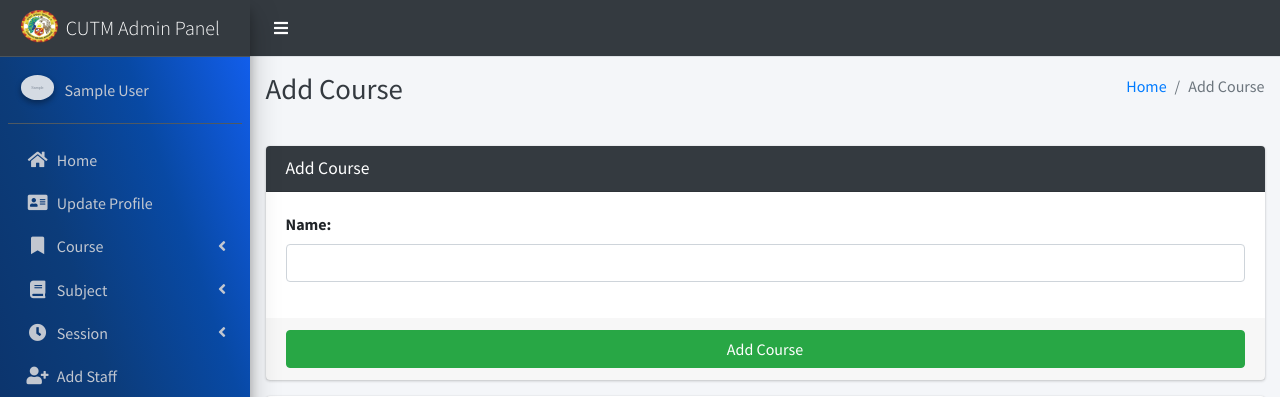
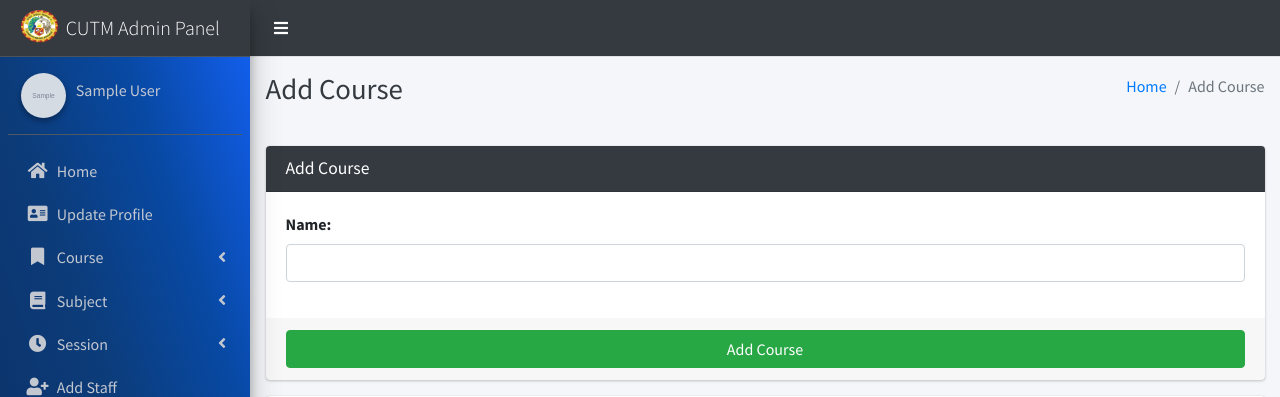
Before and after one commit to KiranKumarMalik/College-ERP, a Django app: page /course/add in a window 1280 px wide. Shown: the top 397 px of the page. Run offline with Django 3.2, Linux system fonts and the light colour scheme; a user stored in the database is signed in; tables that the repository leaves empty hold one stand-in row (values such as "Sample post"); grey boxes marked "Sample" are stand-in pictures; some libraries are stand-ins or nearby versions.

Commit message:
change in shape of profile img

```diff
--- a/main_app/templates/main_app/sidebar_template.html
+++ b/main_app/templates/main_app/sidebar_template.html
@@ -13,7 +13,8 @@
         <!-- Sidebar user panel (optional) -->
         <div class="user-panel mt-3 pb-3 mb-3 d-flex">
             <div class="image">
-                <img src="{{ request.user.profile_pic}}" class="img-circle elevation-2" alt="User Image">
+                <img src="{{ request.user.profile_pic }}" style="width: 45px; height: 45px; border-radius: 50%;" class="elevation-2" alt="User Image">
+
             </div>
             <div class="info">
                 <a href="#" class="d-block">{{user}}</a>
```
